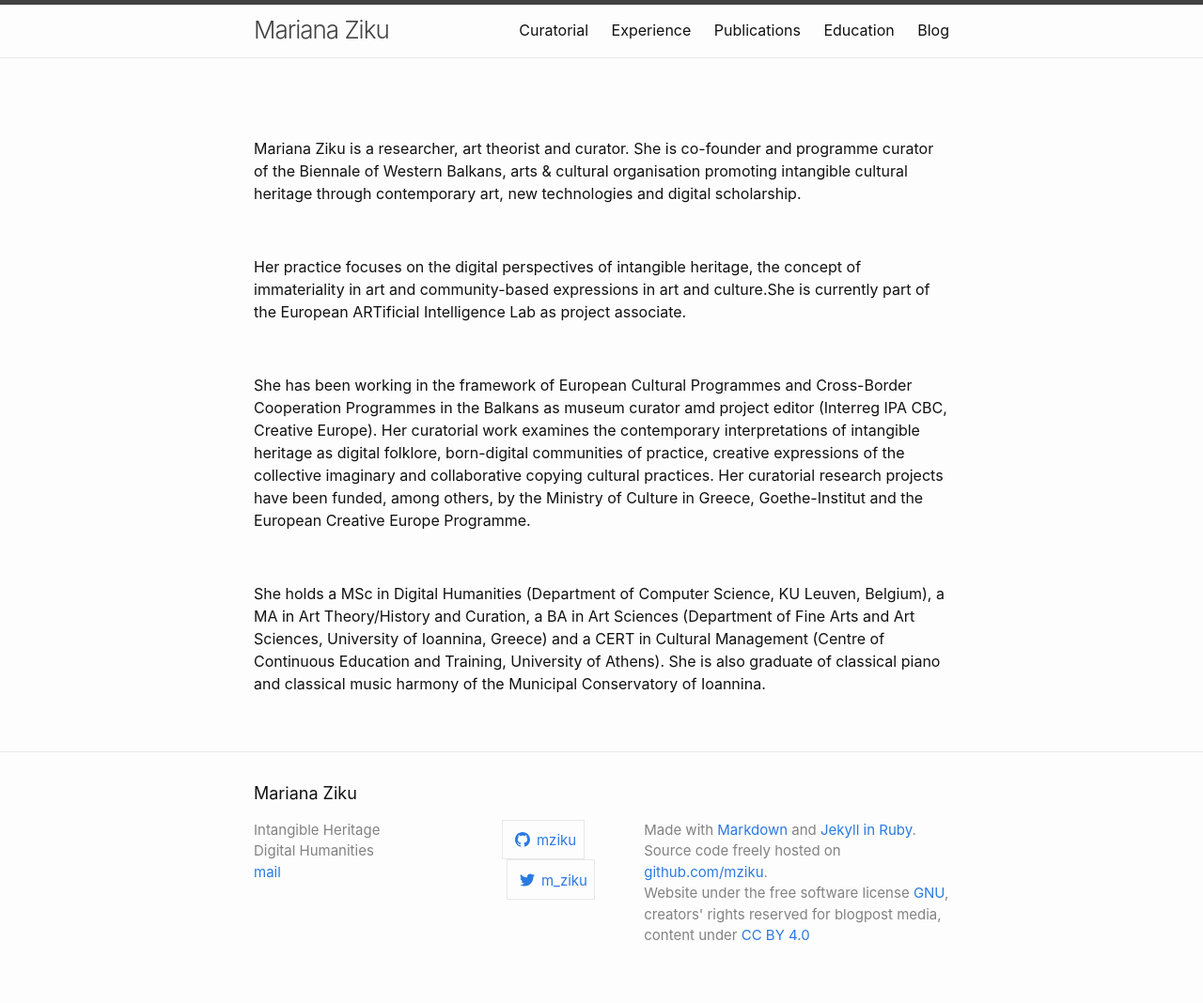
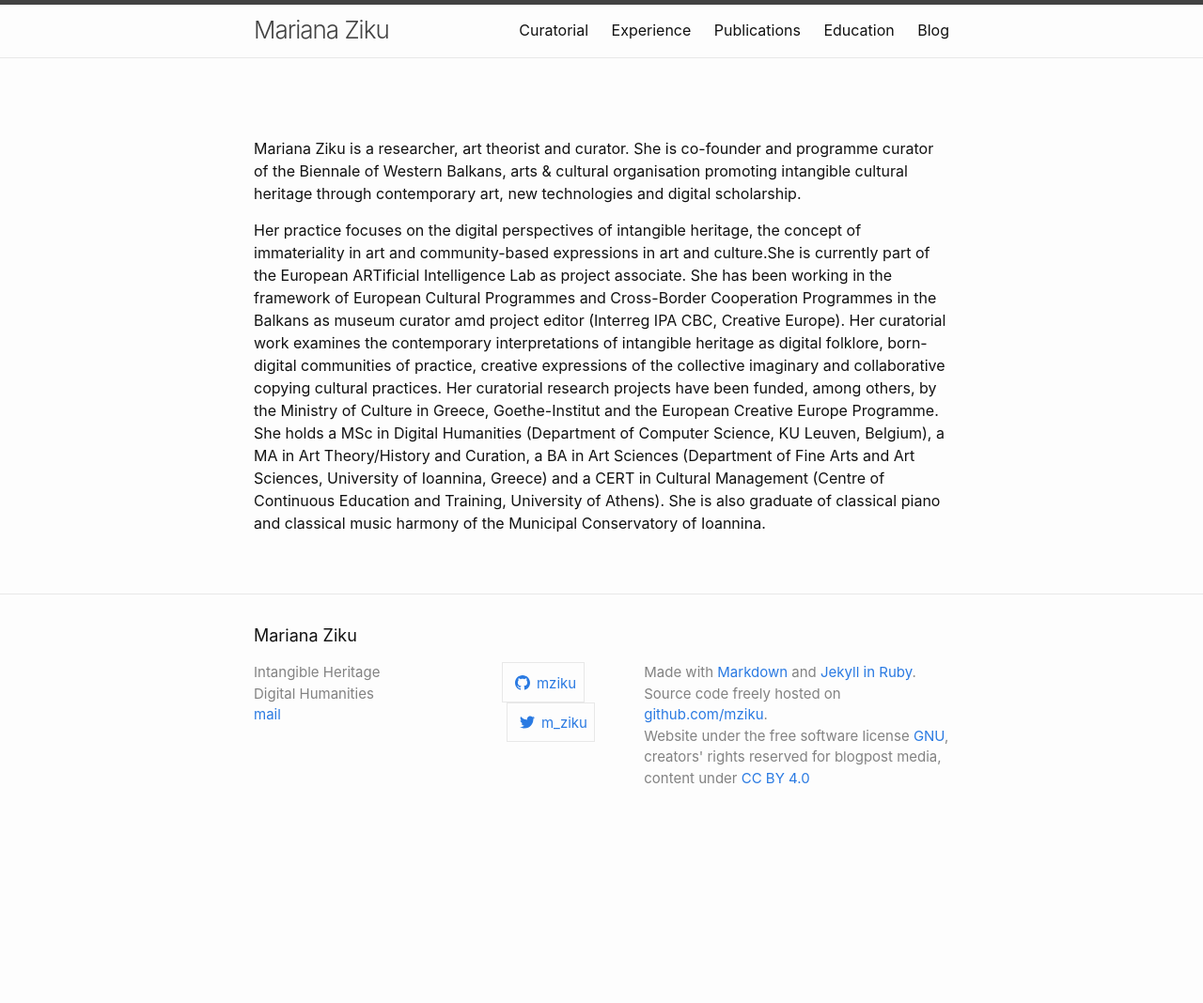
Before and after one commit to mziku/mziku.github.io, a Jekyll site: the page built from index.md, in a window 1280 px wide. Shown: the whole page at 94% size. Built offline with Jekyll 4.4.1, drawn with Linux system fonts in a browser that asks for light colours; after the commit the page ends 900 px from its top, so only the background shows below that.

Commit message:
Update index.md

```diff
--- a/index.md
+++ b/index.md
@@ -4,15 +4,10 @@ layout: page
 
 <br>
 Mariana Ziku is a researcher, art theorist and curator. She is co-founder and programme curator of the Biennale of Western Balkans, arts & cultural organisation promoting intangible cultural heritage through contemporary art, new technologies and digital scholarship.
-
-<br>
-
+<p>
 Her practice focuses on the digital perspectives of intangible heritage, the concept of immateriality in art and community-based expressions in art and culture.She is currently part of the European ARTificial Intelligence Lab as project associate.
 
-<br>
 
 She has been working in the framework of European Cultural Programmes and Cross-Border Cooperation Programmes in the Balkans as museum curator amd project editor (Interreg IPA CBC, Creative Europe). Her curatorial work examines the contemporary interpretations of intangible heritage as digital folklore, born-digital communities of practice, creative expressions of the collective imaginary and collaborative copying cultural practices. Her curatorial research projects have been funded, among others, by the Ministry of Culture in Greece, Goethe-Institut and the European Creative Europe Programme.
 
-<br>
-
 She holds a MSc in Digital Humanities (Department of Computer Science, KU Leuven, Belgium), a MA in Art Theory/History and Curation, a BA in Art Sciences (Department of Fine Arts and Art Sciences, University of Ioannina, Greece) and a CERT in Cultural Management (Centre of Continuous Education and Training, University of Athens). She is also graduate of classical piano and classical music harmony of the Municipal Conservatory of Ioannina.
```
